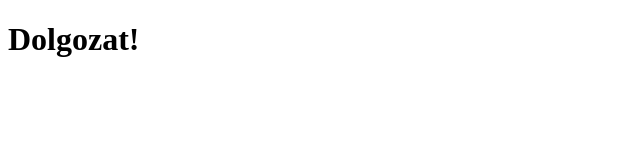
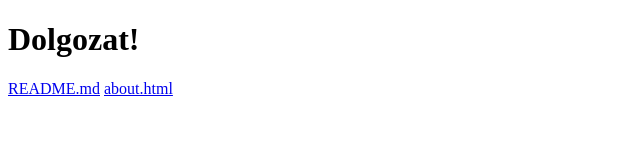
Before and after one commit to NZRoland/Dolgozat, a plain HTML site: page index.html in a window 1280 px wide. Shown: the whole page, without its empty margins (0-640 px from the left). Drawn offline with Linux system fonts and the light colour scheme.

Commit message:
Update index.html

```diff
--- a/index.html
+++ b/index.html
@@ -7,5 +7,7 @@
 </head>
 <body>
 <h1>Dolgozat!</h1>
+<a href="./README.md" target="_blank">README.md</a>
+<a href="about.html">about.html</a>
 </body>
 </html>
```
